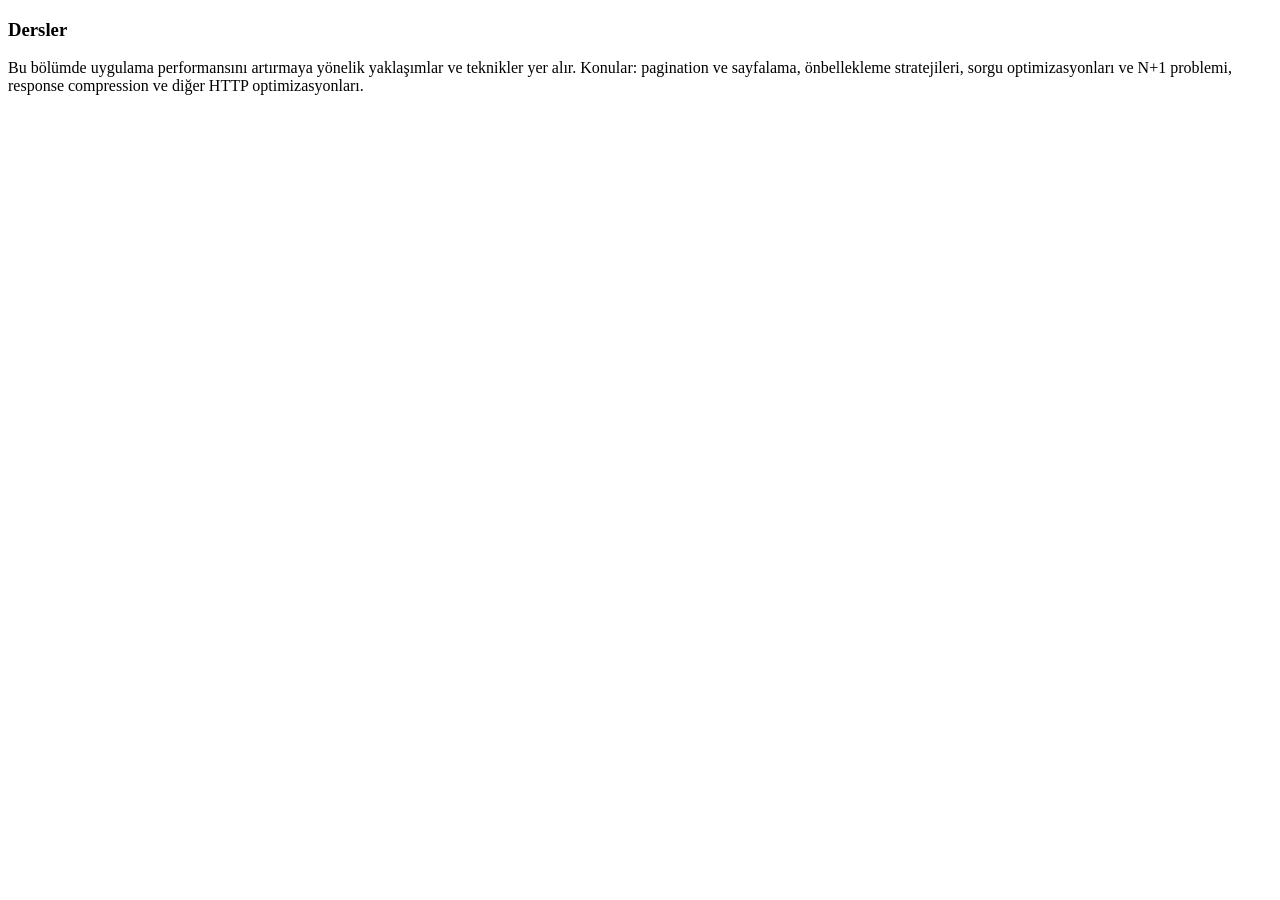
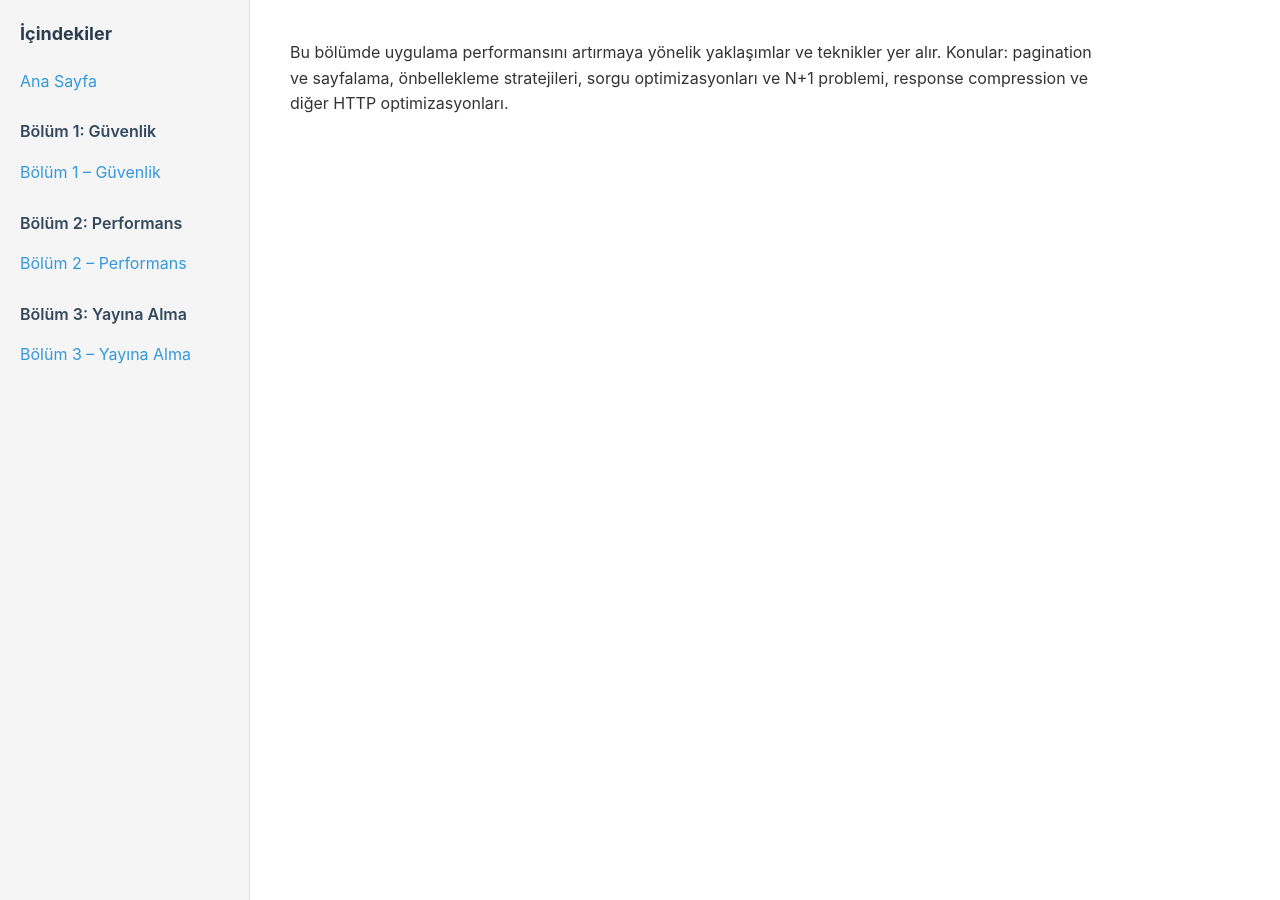
Before and after one commit to enginhoca/Backend13-Docs, a Jekyll site: the page built from docs/02-Performans/index.md, in a window 1280 px wide. Built offline with Jekyll 4.4.1, drawn with Linux system fonts in a browser that asks for light colours.

Commit message:
hadi bakalım

```diff
--- a/docs/02-Performans/index.md
+++ b/docs/02-Performans/index.md
@@ -1,6 +1,8 @@
 ---
 layout: page
 title: Bölüm 2 – Performans
+order: 0
+bolum: 2
 ---
 
 Bu bölümde uygulama performansını artırmaya yönelik yaklaşımlar ve teknikler yer alır. Konular: pagination ve sayfalama, önbellekleme stratejileri, sorgu optimizasyonları ve N+1 problemi, response compression ve diğer HTTP optimizasyonları.
--- a/docs/_config.yml
+++ b/docs/_config.yml
@@ -1,12 +1,29 @@
 title: Performans-Güvenlik-Yayına Alma
 description: Acunmedya Akademi 13.Dönem Backend Sınıfı için hazırlanmıştır
-theme: minima
 
+# GitHub Pages için gerekli ayarlar
+# Repository adınızı buraya yazın (örn: "/backend13-docs" veya boş bırakın)
+baseurl: ""
+# GitHub Pages URL'iniz (örn: "https://username.github.io")
+url: "/backend13-docs"
+
+# Jekyll ayarları
 markdown: kramdown
+highlighter: rouge
 
+# Collections (şu an kullanılmıyor ama gelecekte kullanılabilir)
 collections:
   bolumler:
     output: true
 
-include:
-  - docs
+# Plugins (GitHub Pages'de sınırlı plugin desteği var)
+plugins:
+  - jekyll-feed
+  - jekyll-sitemap
+
+# Exclude (gereksiz dosyaları exclude et)
+exclude:
+  - Gemfile
+  - Gemfile.lock
+  - node_modules
+  - README.md
--- a/docs/_includes/sidebar.html
+++ b/docs/_includes/sidebar.html
@@ -1,12 +1,37 @@
-<h3>Dersler</h3>
+<h3>İçindekiler</h3>
 
 <ul>
-    {% assign pages = site.pages | sort: "order" %}
-    {% for p in pages %}
-    {% if p.bolum %}
+    <li>
+        <a href="{{ '/' | relative_url }}">Ana Sayfa</a>
+    </li>
+</ul>
+
+<h4>Bölüm 1: Güvenlik</h4>
+<ul>
+    {% assign guvenlik_pages = site.pages | where: "bolum", 1 | sort: "order" %}
+    {% for p in guvenlik_pages %}
     <li>
         <a href="{{ p.url | relative_url }}">{{ p.title }}</a>
     </li>
-    {% endif %}
     {% endfor %}
 </ul>
+
+<h4>Bölüm 2: Performans</h4>
+<ul>
+    {% assign performans_pages = site.pages | where: "bolum", 2 | sort: "order" %}
+    {% for p in performans_pages %}
+    <li>
+        <a href="{{ p.url | relative_url }}">{{ p.title }}</a>
+    </li>
+    {% endfor %}
+</ul>
+
+<h4>Bölüm 3: Yayına Alma</h4>
+<ul>
+    {% assign yayin_pages = site.pages | where: "bolum", 3 | sort: "order" %}
+    {% for p in yayin_pages %}
+    <li>
+        <a href="{{ p.url | relative_url }}">{{ p.title }}</a>
+    </li>
+    {% endfor %}
+</ul>
--- a/docs/_layouts/page.html
+++ b/docs/_layouts/page.html
@@ -4,7 +4,7 @@
 <head>
     <meta charset="UTF-8">
     <title>{{ page.title }}</title>
-    <link rel="stylesheet" href="{{ " /assets/css/style.css" | relative_url }}">
+    <link rel="stylesheet" href="{{ '/assets/css/style.css' | relative_url }}">
 </head>
 
 <body>
--- /dev/null
+++ b/docs/assets/css/style.css
@@ -0,0 +1,190 @@
+* {
+    margin: 0;
+    padding: 0;
+    box-sizing: border-box;
+}
+
+body {
+    font-family: -apple-system, BlinkMacSystemFont, 'Segoe UI', Roboto, Oxygen, Ubuntu, Cantarell, sans-serif;
+    line-height: 1.6;
+    color: #333;
+    background: #fff;
+}
+
+.layout {
+    display: flex;
+    min-height: 100vh;
+}
+
+.sidebar {
+    width: 250px;
+    background: #f5f5f5;
+    padding: 20px;
+    border-right: 1px solid #ddd;
+    position: fixed;
+    height: 100vh;
+    overflow-y: auto;
+}
+
+.sidebar h3 {
+    margin-bottom: 15px;
+    color: #2c3e50;
+    font-size: 18px;
+}
+
+.sidebar h4 {
+    margin-top: 20px;
+    margin-bottom: 10px;
+    color: #34495e;
+    font-size: 16px;
+    font-weight: 600;
+}
+
+.sidebar ul {
+    list-style: none;
+}
+
+.sidebar ul li {
+    margin-bottom: 8px;
+}
+
+.sidebar ul li a {
+    color: #3498db;
+    text-decoration: none;
+    display: block;
+    padding: 5px 0;
+    transition: color 0.2s;
+}
+
+.sidebar ul li a:hover {
+    color: #2980b9;
+    text-decoration: underline;
+}
+
+.content {
+    margin-left: 250px;
+    padding: 40px;
+    max-width: 900px;
+    flex: 1;
+}
+
+.content h1 {
+    color: #2c3e50;
+    margin-bottom: 20px;
+    font-size: 32px;
+    border-bottom: 2px solid #3498db;
+    padding-bottom: 10px;
+}
+
+.content h2 {
+    color: #34495e;
+    margin-top: 30px;
+    margin-bottom: 15px;
+    font-size: 24px;
+}
+
+.content h3 {
+    color: #555;
+    margin-top: 20px;
+    margin-bottom: 10px;
+    font-size: 20px;
+}
+
+.content p {
+    margin-bottom: 15px;
+}
+
+.content ul, .content ol {
+    margin-left: 20px;
+    margin-bottom: 15px;
+}
+
+.content li {
+    margin-bottom: 8px;
+}
+
+.content code {
+    background: #f4f4f4;
+    padding: 2px 6px;
+    border-radius: 3px;
+    font-family: 'Courier New', monospace;
+    font-size: 0.9em;
+    color: #e74c3c;
+}
+
+.content pre {
+    background: #f4f4f4;
+    padding: 15px;
+    border-radius: 5px;
+    overflow-x: auto;
+    margin-bottom: 20px;
+    border-left: 4px solid #3498db;
+}
+
+.content pre code {
+    background: none;
+    padding: 0;
+    color: #333;
+}
+
+.content blockquote {
+    border-left: 4px solid #3498db;
+    padding-left: 15px;
+    margin-left: 0;
+    color: #666;
+    font-style: italic;
+}
+
+.content table {
+    width: 100%;
+    border-collapse: collapse;
+    margin-bottom: 20px;
+}
+
+.content table th,
+.content table td {
+    border: 1px solid #ddd;
+    padding: 10px;
+    text-align: left;
+}
+
+.content table th {
+    background: #f5f5f5;
+    font-weight: 600;
+}
+
+.content hr {
+    border: none;
+    border-top: 1px solid #ddd;
+    margin: 30px 0;
+}
+
+/* Responsive tasarım */
+@media (max-width: 768px) {
+    .sidebar {
+        width: 200px;
+    }
+
+    .content {
+        margin-left: 200px;
+        padding: 20px;
+    }
+}
+
+@media (max-width: 600px) {
+    .layout {
+        flex-direction: column;
+    }
+
+    .sidebar {
+        position: relative;
+        width: 100%;
+        height: auto;
+        max-height: 300px;
+    }
+
+    .content {
+        margin-left: 0;
+        padding: 20px;
+    }
+}
```
Also changed, not shown: Gemfile (added, +15 -0 lines), docs/01-Güvenlik/index.md (+2 -0 lines), docs/03-Yayına-Alma/index.md (+2 -0 lines), .github/workflows/jekyll.yml (added), 1 other file.
